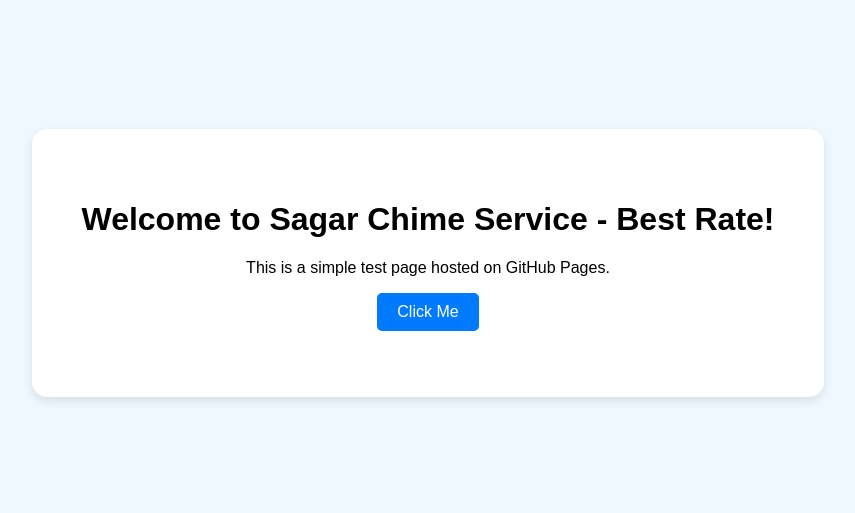
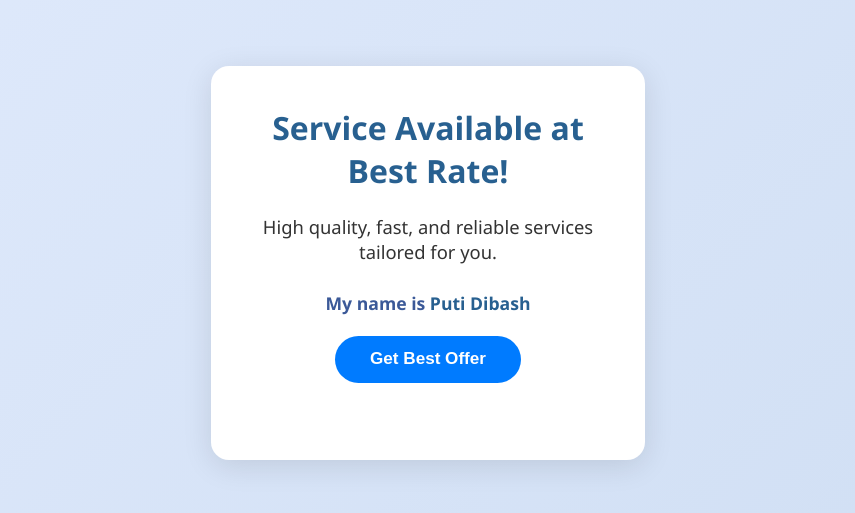
Before and after one commit to luffydon121/Messenger, a plain HTML site: page index.html in a window 1280 px wide. Shown: the part 137-650 px from the top of the page, without its empty margins (212-1067 px from the left). Drawn offline with Linux system fonts and the light colour scheme.

Commit message:
Update index.html

```diff
--- a/index.html
+++ b/index.html
@@ -3,16 +3,88 @@
 <head>
     <meta charset="UTF-8">
     <meta name="viewport" content="width=device-width, initial-scale=1.0">
-    <title>Luffy chime services</title>
+    <title>Puti Dibash Services - Best Rate</title>
     <link rel="stylesheet" href="style.css">
+    <style>
+        /* Inlined CSS for quick demo; you can move this to style.css if preferred */
+        body {
+            background: linear-gradient(135deg, #e0eafc, #cfdef3);
+            min-height: 100vh;
+            margin: 0;
+            font-family: 'Segoe UI', Arial, sans-serif;
+            display: flex;
+            align-items: center;
+            justify-content: center;
+        }
+        .container {
+            background: #fff;
+            border-radius: 18px;
+            box-shadow: 0 6px 30px rgba(0,0,0,0.11);
+            padding: 2.5rem 2rem 2rem 2rem;
+            max-width: 370px;
+            text-align: center;
+        }
+        h1 {
+            margin-top: 0;
+            color: #286090;
+        }
+        .subtitle {
+            color: #333;
+            font-size: 1.15rem;
+            margin-bottom: 1.7rem;
+        }
+        .owner {
+            font-weight: bold;
+            color: #3b5998;
+            margin-bottom: 1.3rem;
+            font-size: 1.1rem;
+        }
+        .service-btn {
+            background: #007bff;
+            color: #fff;
+            padding: 0.85rem 2.2rem;
+            border: none;
+            border-radius: 25px;
+            font-size: 1.07rem;
+            font-weight: 600;
+            cursor: pointer;
+            transition: background 0.2s;
+            margin-bottom: 1.1rem;
+        }
+        .service-btn:hover {
+            background: #0056b3;
+        }
+        #message {
+            color: #4CAF50;
+            font-size: 1rem;
+            font-weight: 500;
+            margin-top: 0.5rem;
+            min-height: 1.2em;
+        }
+        @media (max-width: 500px) {
+            .container {
+                padding: 1.2rem 0.5rem;
+                max-width: 98vw;
+            }
+        }
+    </style>
 </head>
 <body>
     <div class="container">
-        <h1>Welcome to Sagar Chime Service - Best Rate!</h1>
-        <p>This is a simple test page hosted on GitHub Pages.</p>
-        <button id="clickMe">Click Me</button>
-        <p id="message"></p>
+        <h1>Service Available at Best Rate!</h1>
+        <div class="subtitle">
+            High quality, fast, and reliable services tailored for you.
+        </div>
+        <div class="owner">
+            My name is <span style="color:#286090;">Puti Dibash</span>
+        </div>
+        <button class="service-btn" id="clickMe">Get Best Offer</button>
+        <div id="message"></div>
     </div>
-    <script src="script.js"></script>
+    <script>
+        document.getElementById('clickMe').onclick = function() {
+            document.getElementById('message').textContent = "Thank you for choosing Puti Dibash! We'll get back to you with the best rate.";
+        };
+    </script>
 </body>
 </html>
```
